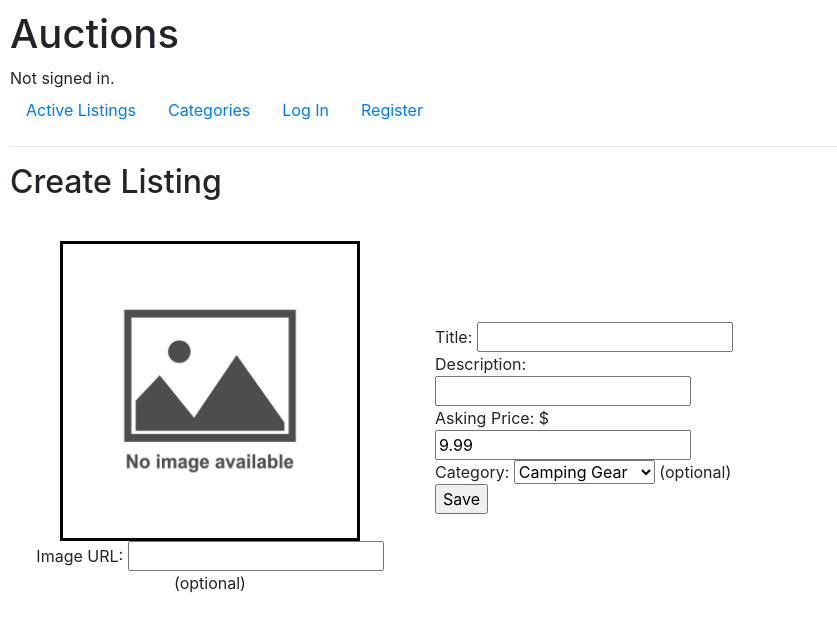
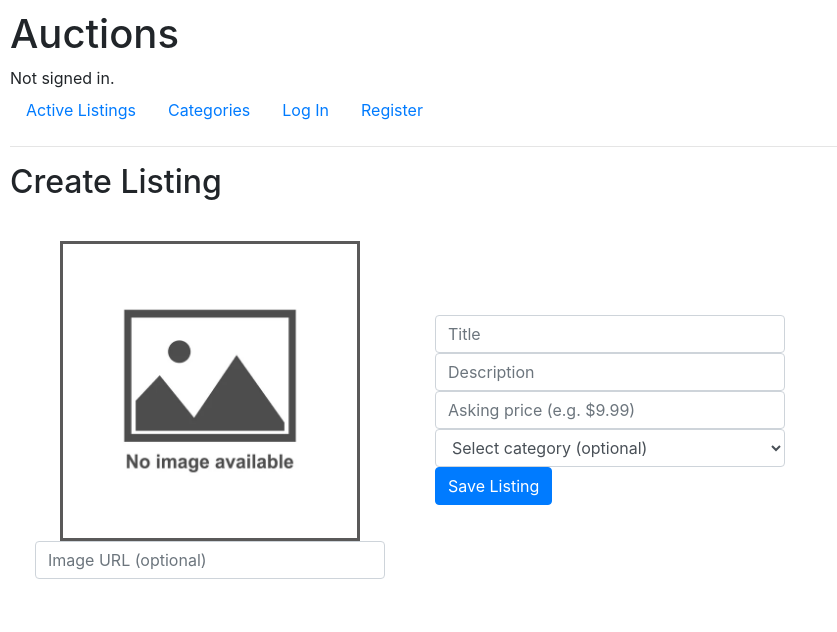
Before and after one commit to infinicky-codes/CS50Web, a Django app: page /create in a window 1280 px wide. Shown: the top 632 px of the page, without its empty margins (0-837 px from the left). Run offline with Django 3.2, Linux system fonts and the light colour scheme; data comes from the database, SQL or seed files in the repository; some libraries are stand-ins or nearby versions.

Commit message:
Feat: Add Bootstrap CSS

```diff
--- a/commerce/auctions/templates/auctions/create.html
+++ b/commerce/auctions/templates/auctions/create.html
@@ -8,30 +8,27 @@
 <div class="flex-container">
 
   <div class="left">
-    <img src="{% static 'auctions/no_img.jpeg' %}" alt="No image available" style="border:3px solid black">
-    <br>
-    Image URL: <input type="url" name="image_url"> (optional)
+    <img src="{% static 'auctions/no_img.jpeg' %}" alt="No image available"
+        style="border:3px solid rgb(90, 89, 89)">
+
+    <input class="form-control" type="url" name="image_url" placeholder="Image URL (optional)">
   </div>
 
   <div class="right">
-    <form action="" method="post">
+    <form action="{% url 'create' %}" method="post">
       {% csrf_token %}
 
-      Title: <input type="text" name="title">
-      <br>
-      Description: <input type="text" name="description">
-      <br>
-      Asking Price: $<input type="number" name="price" value="9.99">
-      <br>
-      Category:
-      <select name="category">
+      <input class="form-control" type="text" name="title" placeholder="Title">
+      <input class="form-control" type="text" name="description" placeholder="Description">
+      <input class="form-control" type="number" name="price" placeholder="Asking price (e.g. $9.99)">
+      <select class="form-control" name="category">
+        <option value="" disabled selected>Select category (optional)</option>
         {% for category in categories.all %}
           <option value="{{ category.title }}">{{ category.title }}</option>
         {% endfor %}
-      </select> (optional)
-      <br>
+      </select>
 
-      <input type="submit" value="Save">
+      <input class="btn btn-primary" type="submit" value="Save Listing">
 
     </form>
   </div>
--- a/commerce/auctions/views.py
+++ b/commerce/auctions/views.py
@@ -10,7 +10,7 @@ from .models import User, Listing, Category
 def index(request):
     return render(request, "auctions/index.html", {
         "listings": Listing.objects.all()
-})
+    })
 
 
 def create(request):
```
